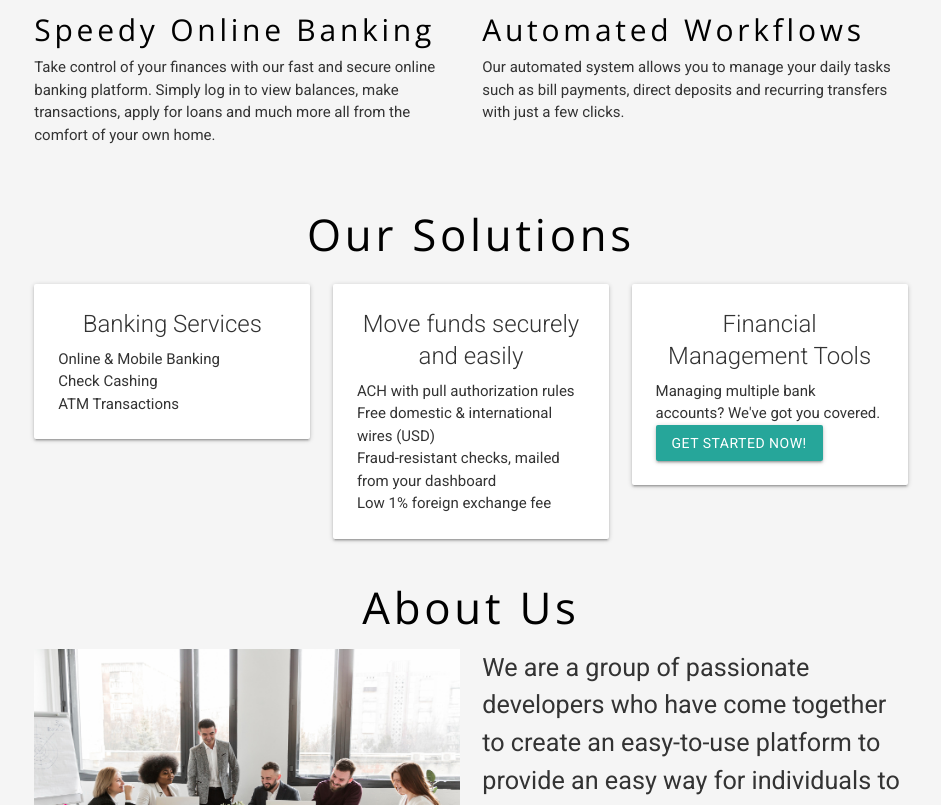
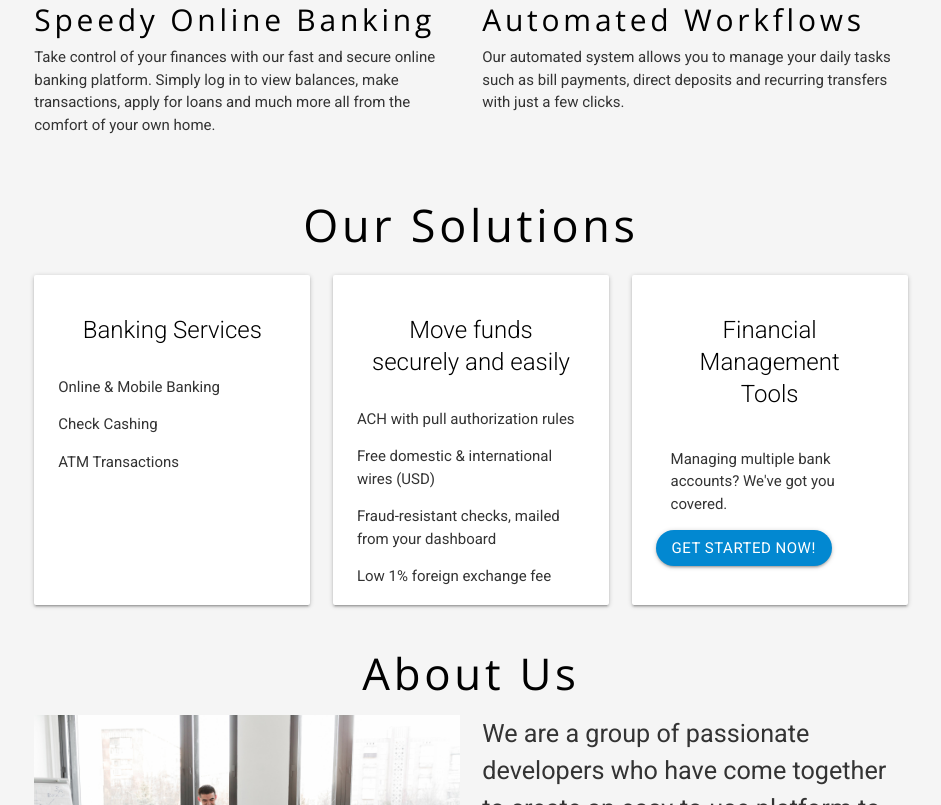
Before and after one commit to devchsykas/FreeCodeCampProjects, a plain HTML site: page ProductLandingPage/index.html in a window 1280 px wide. Shown: the part 1078-1883 px from the top of the page, without its empty margins (169-1110 px from the left). Drawn offline with nearby package versions, Linux system fonts and the light colour scheme.

Commit message:
style the solution section

```diff
--- a/ProductLandingPage/index.html
+++ b/ProductLandingPage/index.html
@@ -108,7 +108,7 @@
       <section class="product-section section">
         <div class="container">
           <div class="row">
-            <h2 class="heading center">Our Services</h2>
+            <h3 class="heading center">Our Services</h3>
             <div class="col s12 l6">
               <i class="large material-icons product-icon">account_balance</i>
               <h5 class="product-title">Business Banking</h5>
@@ -174,11 +174,11 @@
 
       <!-- Solution Section Starts Here-->
       <section id="solution" class="scrollspy">
-        <div class="container solution-conatiner">
+        <div class="container solution-section">
           <h3 class="center solution-heading">Our Solutions</h3>
           <div class="row">
             <div class="col s12 m4 l4">
-              <div class="card solution-card white">
+              <div class="card solution-card">
                 <div class="card-content">
                   <span class="card-title solution-title center"
                     >Banking Services</span
@@ -207,7 +207,7 @@
               </div>
             </div>
             <div class="col s12 m4 l4">
-              <div class="card solution-card solution-card">
+              <div class="card solution-card">
                 <div class="card-content">
                   <span class="card-title solution-title center"
                     >Financial Management Tools</span
--- a/ProductLandingPage/styles.css
+++ b/ProductLandingPage/styles.css
@@ -140,7 +140,7 @@ h6 {
 
 /* Product Section */
 
-.product-section h2 {
+.product-section h3 {
   font-size: 3rem;
 }
 
@@ -151,3 +151,51 @@ h6 {
 .product-section .product-desc {
   font-size: 1rem;
 }
+
+/* Solution Section */
+.solution-heading {
+  font-size: 3rem;
+}
+
+.solution-card {
+  height: 22rem;
+  margin: 3rem;
+  border-radius: 8px;
+  overflow: hidden;
+  position: relative;
+}
+
+.card-content .card-title {
+  color: var(--color-heading);
+  text-align: center;
+  padding: 1rem;
+  font-weight: bold;
+}
+
+.solution-list li {
+  display: flex;
+  align-items: center;
+  justify-content: space-between;
+  width: 100%;
+  margin: 1rem auto;
+}
+
+.card-content p {
+  line-height: 1.5;
+  max-width: 90%;
+  margin: 0 auto;
+  padding: 1rem;
+  text-align: left;
+}
+
+.card-content .btn {
+  display: inline-block;
+  font-size: 1rem;
+  border-radius: 20px;
+  transition: all 0.3s ease-in-out;
+  background-color: var(--color-btn);
+}
+
+.card-content .btn:hover {
+  background-color: var(--color-btn-hover);
+}
```
